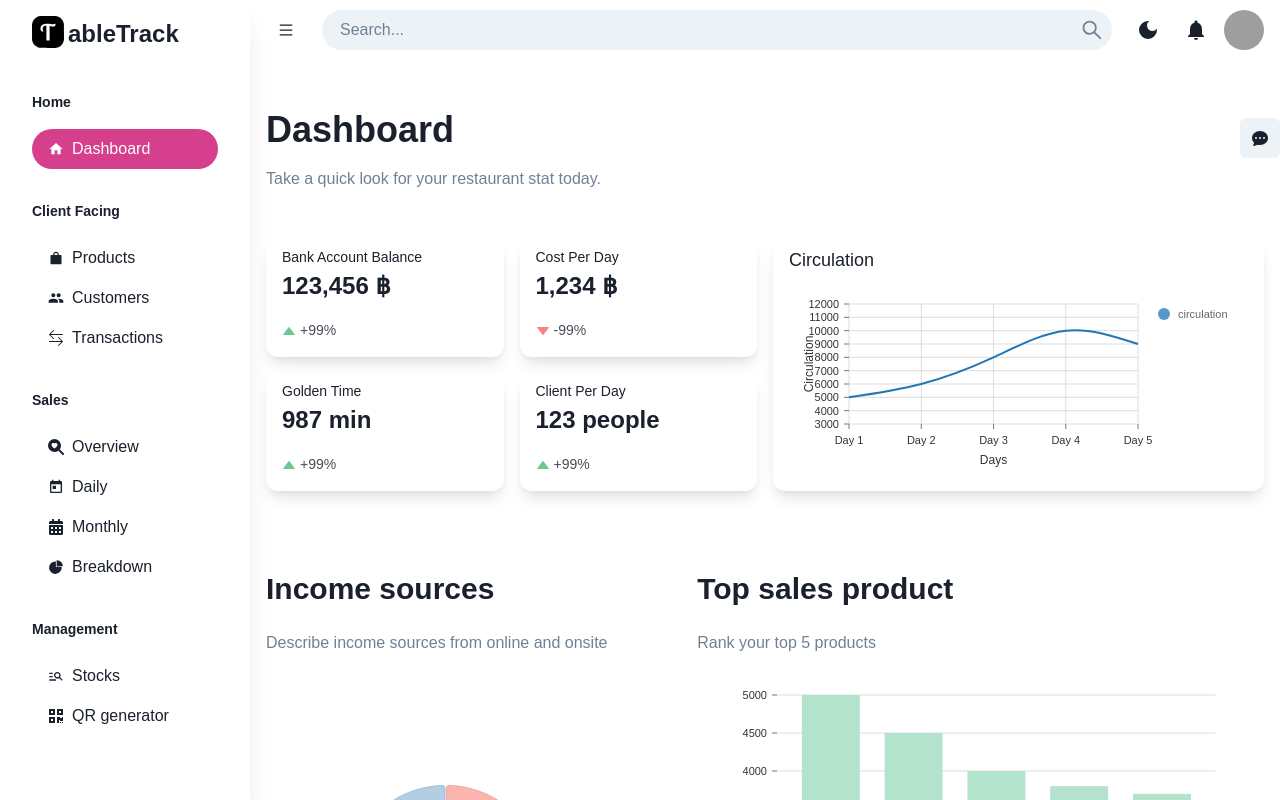
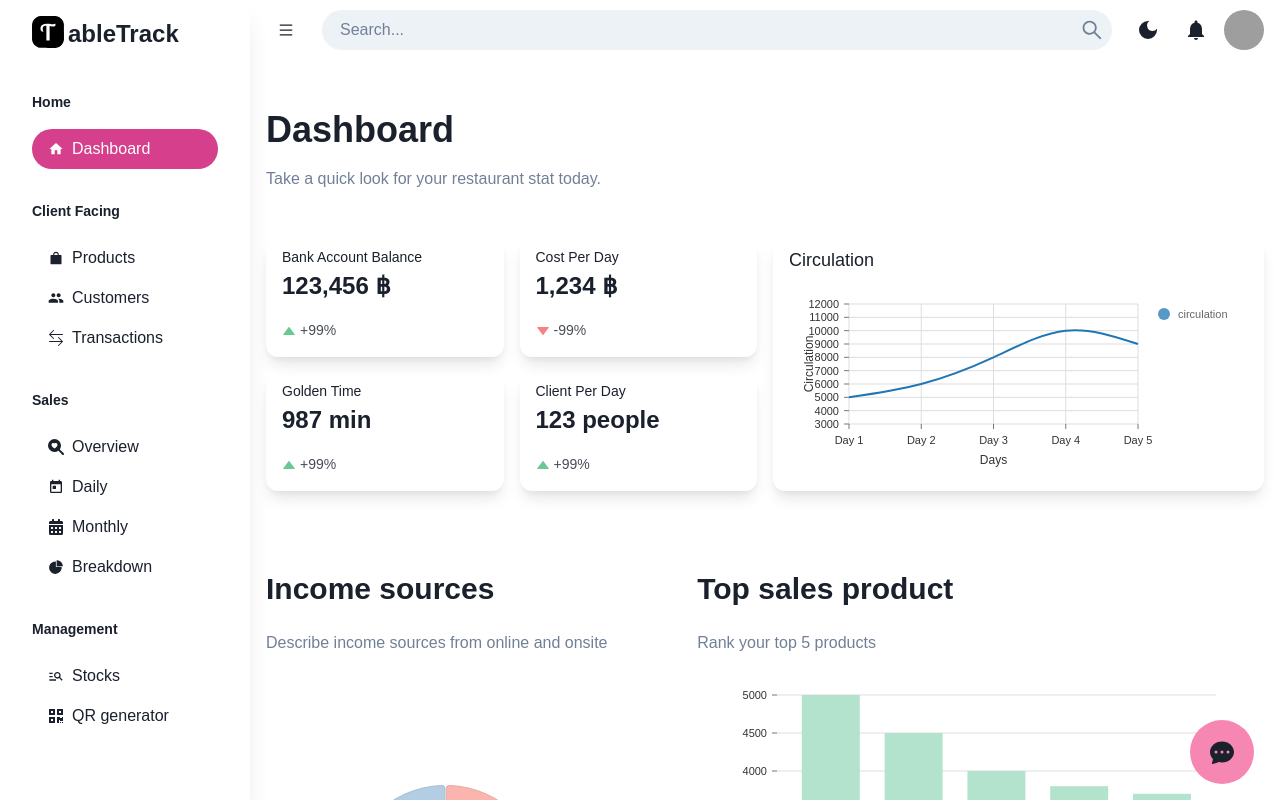
Before and after one commit to GavinITP/new-table-track, a React (Vite) app in the folder client/: page /dashboard in a window 1280 px wide. Shown: the top 800 px of the page. Built offline with nearby package versions, Linux system fonts and the light colour scheme; no server answers; grey boxes are pictures that could not be loaded.

Commit message:
fix: fixed chatbot icon

```diff
--- a/client/src/layouts/RootLayout.tsx
+++ b/client/src/layouts/RootLayout.tsx
@@ -16,15 +16,21 @@ const RootLayout = () => {
 
   return (
     <>
-      <Box position="absolute" top="20%" right="0%">
+      <Box position="fixed" zIndex="999" bottom="12%" right="2%">
         {isShow && <CrmChatBot />}
       </Box>
 
       <IconButton
-        position="absolute"
-        top="10%"
-        right="0%"
-        icon={<Icon as={BsFillChatDotsFill} />}
+        position="fixed"
+        borderRadius="full"
+        zIndex="999"
+        bottom="2%"
+        right="2%"
+        boxSize={16}
+        variant="solid"
+        bgColor="pink.300"
+        _hover={{ bgColor: "pink.200" }}
+        icon={<Icon as={BsFillChatDotsFill} boxSize={6} />}
         aria-label={""}
         onClick={() => setIsShow((prev) => !prev)}
       />
```
